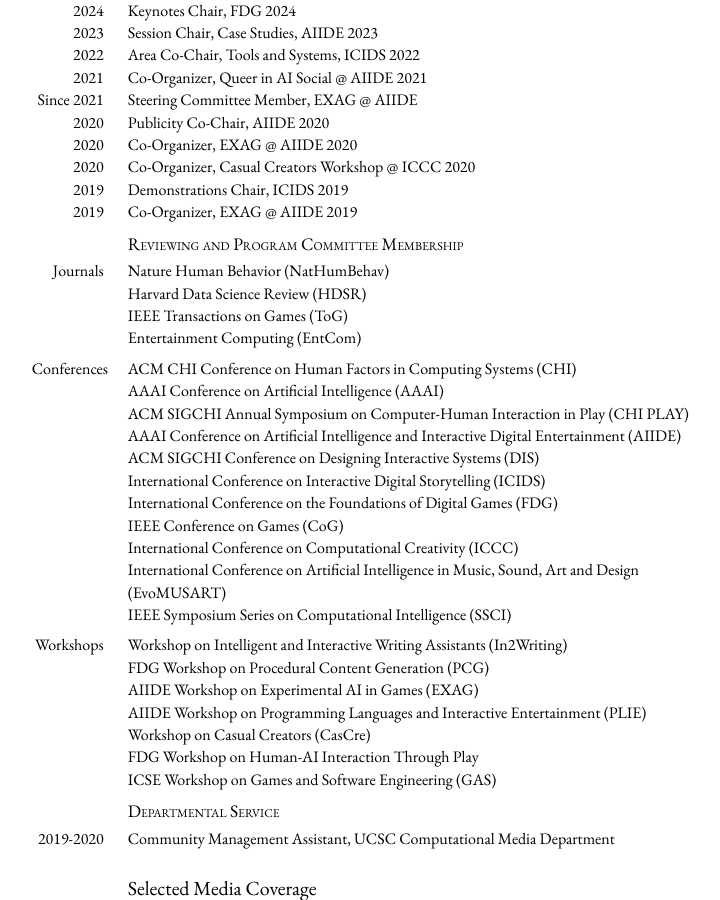
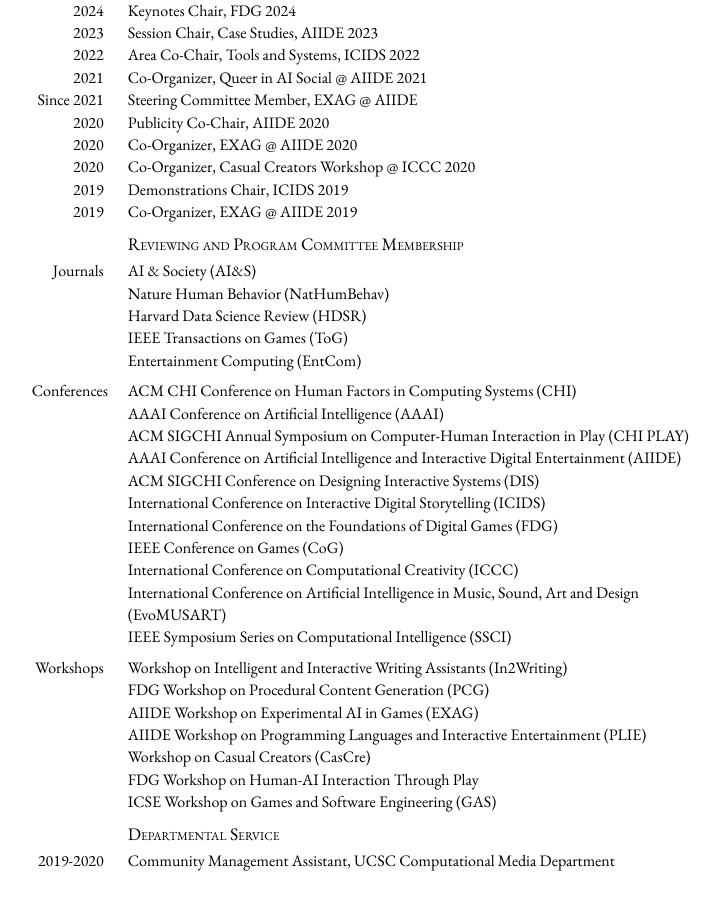
Before and after one commit to mkremins/mkremins.github.io, a Jekyll site: the page built from cv/index.html, in a window 1280 px wide and 900 px high, scrolled down 10407 px. Shown: the whole window, without its empty margins (255-975 px from the left). Built offline with Jekyll 4.4.1, drawn with Linux system fonts in a browser that asks for light colours.

Commit message:
Add AI&S reviewing

```diff
--- a/cv/index.html
+++ b/cv/index.html
@@ -483,6 +483,7 @@ layout: null
         <div class="dated-entry">
           <div class="dated-date">Journals</div>
           <div class="dated-content">
+            AI & Society (AI&S)<br>
             Nature Human Behavior (NatHumBehav)<br>
             Harvard Data Science Review (HDSR)<br>
             IEEE Transactions on Games (ToG)<br>
```
